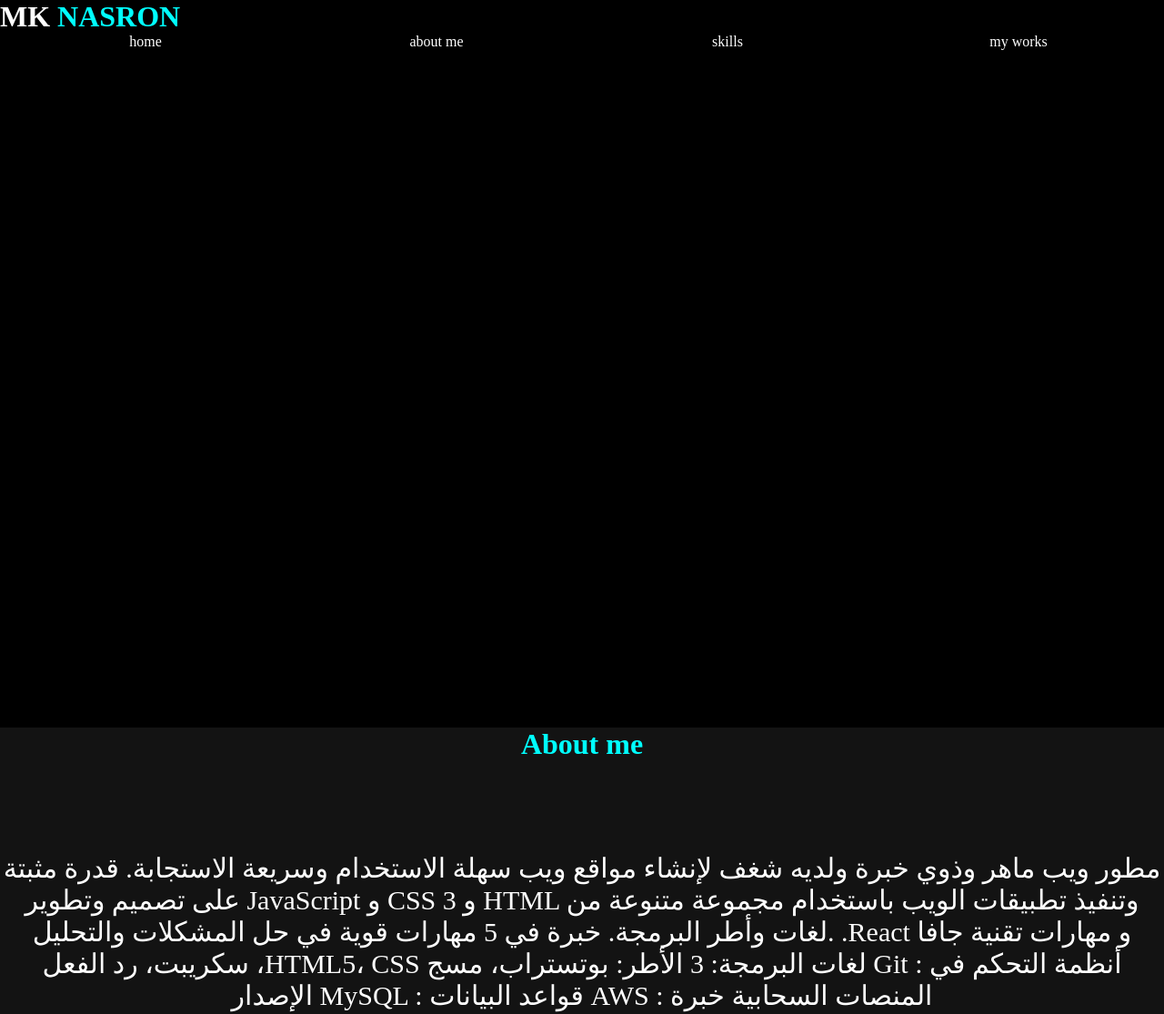
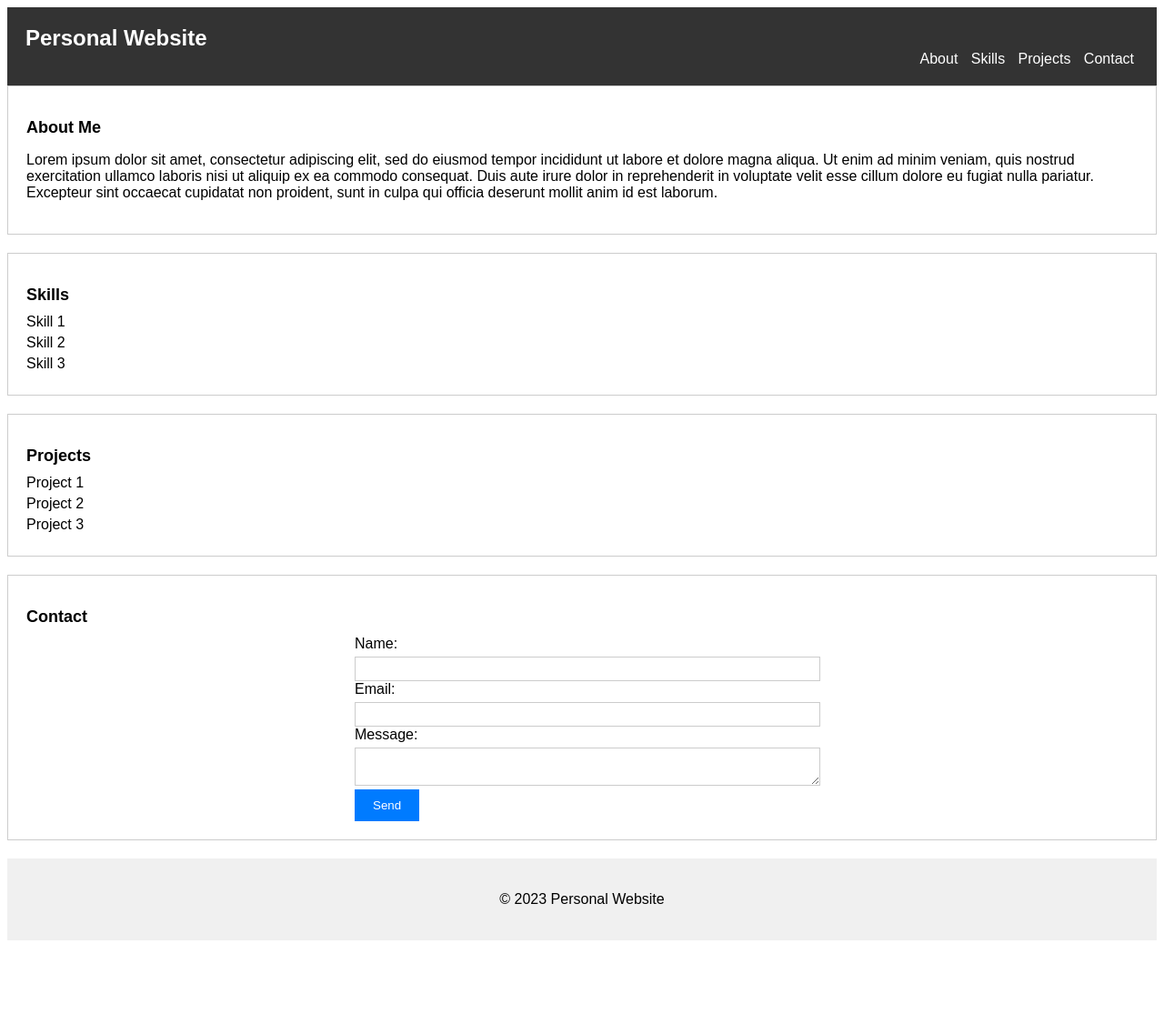
Before and after one commit to Abgega/Moh-Khalid-, a plain HTML site: page index.html in a window 1280 px wide. Shown: the top 1115 px of the page at 91% size. After the commit the page ends 1042 px from the top, so only its background shows below. Drawn offline with Linux system fonts and the light colour scheme.

Commit message:
نعم
سيرة ذاتية جاهزة لي

```diff
--- a/index.html
+++ b/index.html
@@ -1,88 +1,64 @@
 <!DOCTYPE html>
-<html class="en">
-    <head>
+<html lang="en">
+<head>
+  <meta charset="UTF-8">
+  <meta name="viewport" content="width=device-width, initial-scale=1.0">
+  <title>Personal Website</title>
+  <link rel="stylesheet" href="style.css">
+</head>
+<body>
+  <header>
+    <h1>Personal Website</h1>
+    <nav>
+      <a href="#about">About</a>
+      <a href="#skills">Skills</a>
+      <a href="#projects">Projects</a>
+      <a href="#contact">Contact</a>
+    </nav>
+  </header>
 
-        <title>CV MK</title>
-        <meta charset="UTF-8"/>
-        <style>*{
-    padding: 0;
-    margin: 0;
-}
-#home{
-    background-color: black;
-    width: 100%;
-    height: 100vh;
-}
-#home ul{
-    display: flex;
-}
-#home .menu li{
-    flex: 1;
-    list-style-type: none;
-    text-align: center;
-}
-#home .menu li a{
-    color: white;
-    list-style-type: none;
-    text-decoration: none;
-}
-#home .menu li a:hover{
-    color: aqua;
+  <main>
+    <section id="about">
+      <h2>About Me</h2>
+      <p>
+        Lorem ipsum dolor sit amet, consectetur adipiscing elit, sed do eiusmod tempor incididunt ut labore et dolore magna aliqua. Ut enim ad minim veniam, quis nostrud exercitation ullamco laboris nisi ut aliquip ex ea commodo consequat. Duis aute irure dolor in reprehenderit in voluptate velit esse cillum dolore eu fugiat nulla pariatur. Excepteur sint occaecat cupidatat non proident, sunt in culpa qui officia deserunt mollit anim id est laborum.
+      </p>
+    </section>
 
-}
-#home .logo{
-    color: white;
-    display: flex;
-}
-#home .logo span{
-    color: aqua;
-}
-#aboutme{
-    background-color: rgba(0, 0, 0, 0.925);
-    width: 100%;
-    height: 100vh;
-}
-#aboutme{
-    color: white;
-    text-align: center;
-}
-#aboutme p{
-    margin-top: 100px;
-    font-size: 30px;
-}
-#aboutme h1{
-    color: aqua;
-}</style>
-    </head>
-    <body>
-<div id="home">
-    <div class="logo"><h1>MK <span>NASRON</span></h1></div>
-    <ul class="menu">
-        <li><a href="#home">home</a></li>
-        <li><a href="#aboutme">about me</a></li>
-        <li><a href="e">skills</a></li>
-        <li><a href="k">my works</a></li>
-    </ul>
-</div>
+    <section id="skills">
+      <h2>Skills</h2>
+      <ul>
+        <li>Skill 1</li>
+        <li>Skill 2</li>
+        <li>Skill 3</li>
+      </ul>
+    </section>
 
-<div id="aboutme">
-    <h1>About me</h1>
-    <p>مطور ويب ماهر وذوي خبرة ولديه شغف لإنشاء مواقع ويب سهلة الاستخدام وسريعة الاستجابة. قدرة مثبتة على تصميم وتطوير
-        JavaScript و CSS و 3 HTML وتنفيذ تطبيقات الويب باستخدام مجموعة متنوعة من لغات وأطر البرمجة. خبرة في 5
-        مهارات قوية في حل المشكلات والتحليل. .React و
-        مهارات تقنية
-        جافا سكريبت، رد الفعل ،HTML5، CSS لغات البرمجة: 3
-        الأطر: بوتستراب، مسج
-        Git : أنظمة التحكم في الإصدار
-        MySQL : قواعد البيانات
-        AWS : المنصات السحابية
-        خبرة</p>
-</div>
+    <section id="projects">
+      <h2>Projects</h2>
+      <ul>
+        <li>Project 1</li>
+        <li>Project 2</li>
+        <li>Project 3</li>
+      </ul>
+    </section>
 
+    <section id="contact">
+      <h2>Contact</h2>
+      <form action="#">
+        <label for="name">Name:</label>
+        <input type="text" id="name">
+        <label for="email">Email:</label>
+        <input type="email" id="email">
+        <label for="message">Message:</label>
+        <textarea id="message"></textarea>
+        <button type="submit">Send</button>
+      </form>
+    </section>
+  </main>
 
-
-
-
-
-    </body>
+  <footer>
+    <p>&copy; 2023 Personal Website</p>
+  </footer>
+</body>
 </html>
--- a/style.css
+++ b/style.css
@@ -1,49 +1,80 @@
-*{
-    padding: 0;
-    margin: 0;
+body {
+  font-family: sans-serif;
 }
-#home{
-    background-color: black;
-    width: 100%;
-    height: 100vh;
+
+header {
+  background-color: #333;
+  color: #fff;
+  padding: 20px;
 }
-#home ul{
-    display: flex;
+
+nav {
+  text-align: right;
 }
-#home .menu li{
-    flex: 1;
-    list-style-type: none;
-    text-align: center;
+
+a {
+  color: #fff;
+  text-decoration: none;
+  padding: 5px;
 }
-#home .menu li a{
-    color: white;
-    list-style-type: none;
-    text-decoration: none;
+
+a:hover {
+  text-decoration: underline;
 }
-#home .menu li a:hover{
-    color: aqua;
 
+h1 {
+  font-size: 24px;
+  margin: 0;
 }
-#home .logo{
-    color: white;
-    display: flex;
+
+section {
+  padding: 20px;
+  border: 1px solid #ccc;
+  margin-bottom: 20px;
 }
-#home .logo span{
-    color: aqua;
+
+h2 {
+  font-size: 18px;
+  margin-bottom: 10px;
 }
-#aboutme{
-    background-color: rgba(0, 0, 0, 0.925);
-    width: 100%;
-    height: 100vh;
+
+ul {
+  list-style-type: none;
+  padding: 0;
+  margin: 0;
 }
-#aboutme{
-    color: white;
-    text-align: center;
+
+li {
+  margin-bottom: 5px;
 }
-#aboutme p{
-    margin-top: 100px;
-    font-size: 30px;
+
+form {
+  display: block;
+  margin: 0 auto;
+  width: 500px;
 }
-#aboutme h1{
-    color: aqua;
+
+label {
+  display: block;
+  margin-bottom: 5px;
 }
+
+input, textarea {
+  width: 100%;
+  padding: 5px;
+  border: 1px solid #ccc;
+}
+
+button {
+  background-color: #007bff;
+  color: #fff;
+  padding: 10px 20px;
+  border: none;
+  cursor: pointer;
+}
+
+footer {
+  text-align: center;
+  background-color: #f0f0f0;
+  padding: 20px;
+}
```
